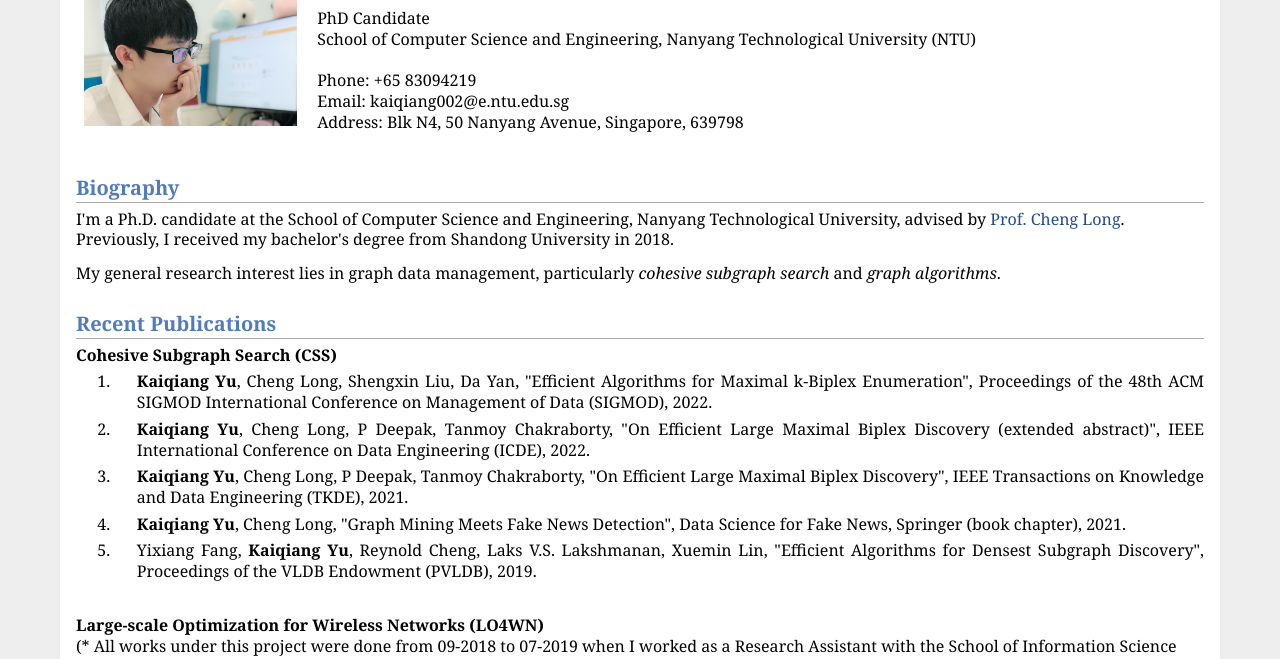
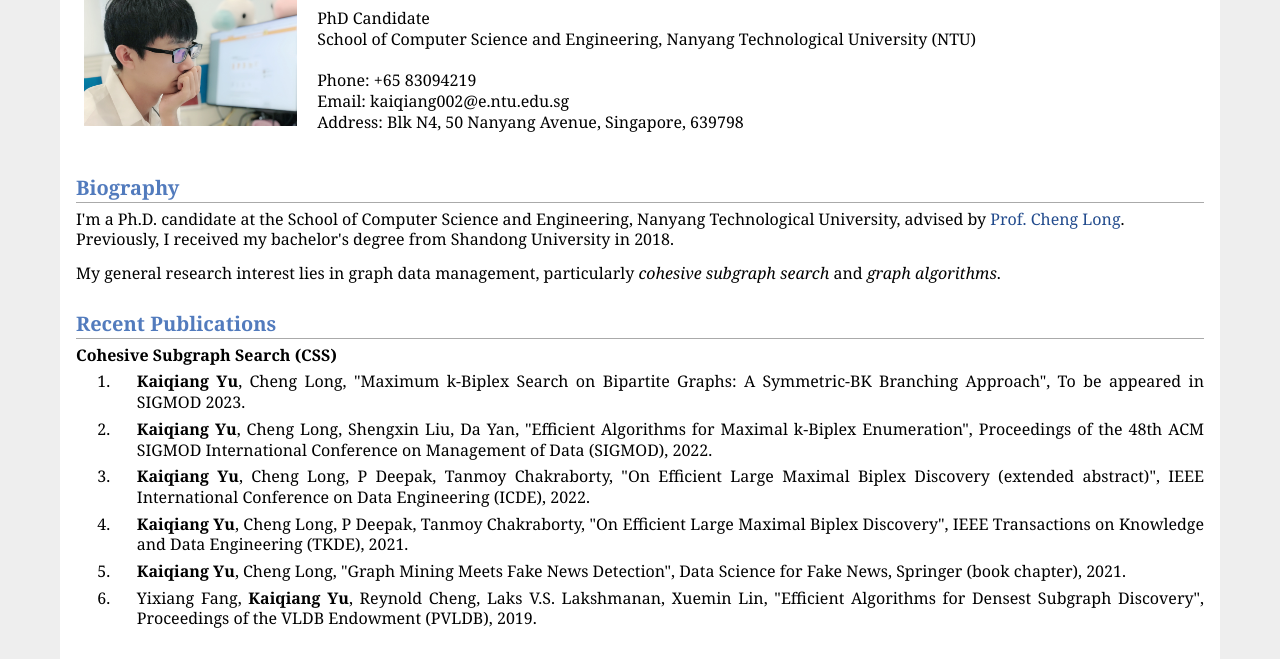
Before and after one commit to KaiqiangYu/KaiqiangYu.github.io, a plain HTML site: page index.html in a window 1280 px wide. Shown: the part 76-735 px from the top of the page. Drawn offline with Linux system fonts and the light colour scheme; files that its build step writes are made by us from their sources.

Commit message:
Update index.html

```diff
--- a/index.html
+++ b/index.html
@@ -36,6 +36,8 @@ Address: Blk N4, 50 Nanyang Avenue, Singapore, 639798</p>
 <h2>Recent Publications</h2>
 <p><b>Cohesive Subgraph Search (CSS)</b><br /></p>
 <ol>
+<li><p><b>Kaiqiang Yu</b>, Cheng Long, "Maximum k-Biplex Search on Bipartite Graphs: A Symmetric-BK Branching Approach", To be appeared in SIGMOD 2023.</p>
+</li>
 <li><p><b>Kaiqiang Yu</b>, Cheng Long, Shengxin Liu, Da Yan, "Efficient Algorithms for Maximal k-Biplex Enumeration", Proceedings of the 48th ACM SIGMOD International Conference on Management of Data (SIGMOD), 2022.</p>
 </li>
 <li><p><b>Kaiqiang Yu</b>, Cheng Long, P Deepak, Tanmoy Chakraborty, "On Efficient Large Maximal Biplex Discovery (extended abstract)", IEEE International Conference on Data Engineering (ICDE), 2022.</p>
```
